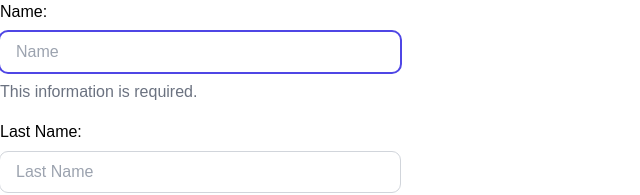
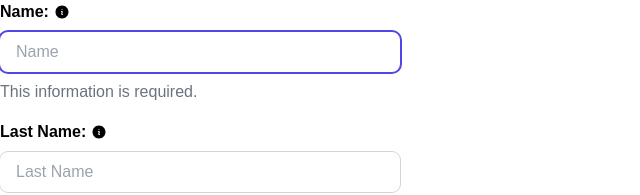
Before and after one commit to PablloZz/lunaedge-test, a React (Vite) app: page / in a window 1280 px wide. Shown: the top 195 px of the page, without its empty margins (0-640 px from the left). Built offline with nearby package versions, Linux system fonts and the light colour scheme.

Commit message:
le-06: + info icon to input label * label styles
Add an icon and bold text to match the layout

```diff
--- a/src/libs/components/input/input.tsx
+++ b/src/libs/components/input/input.tsx
@@ -37,7 +37,10 @@ const Input = forwardRef(
 
     return (
       <label className="flex flex-col gap-2 w-full max-w-[400px]">
-        <span className={labelClassName}>{label}</span>
+        <div className="flex items-center gap-[5px]">
+          <span className={`font-semibold ${labelClassName}`}>{label}</span>
+          <Icon iconName="info" className="w-4" />
+        </div>
         <div className="relative flex items-center">
           {variant === "email" && (
             <Icon
```
